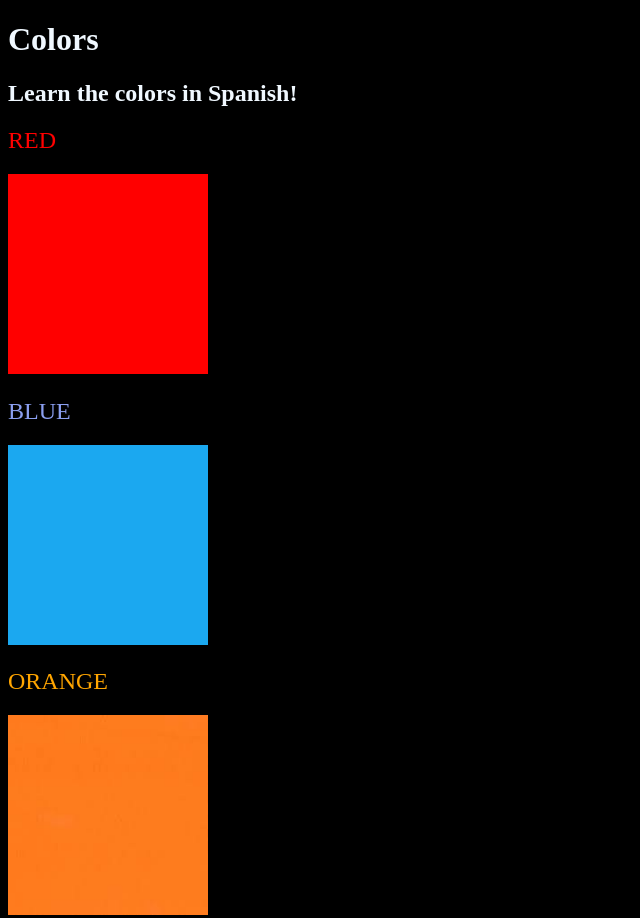
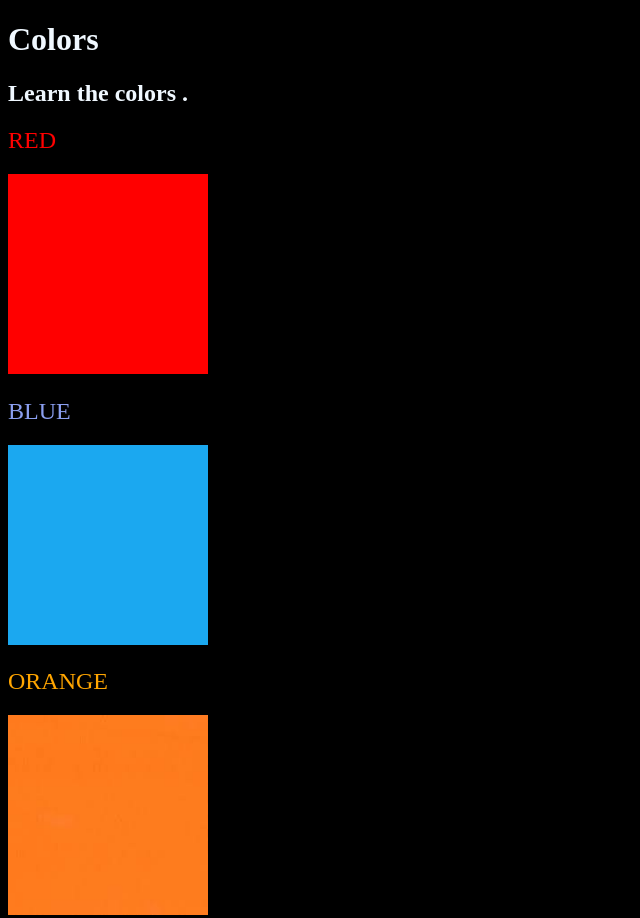
Before and after one commit to Sharad-Banga/cssOne-colorVocab, a plain HTML site: page index.html in a window 1280 px wide. Shown: the top 918 px of the page, without its empty margins (0-640 px from the left). Drawn offline with Linux system fonts and the light colour scheme.

Commit message:
Update index.html

```diff
--- a/index.html
+++ b/index.html
@@ -9,7 +9,7 @@
 
 <body>
   <h1>Colors</h1>
-  <h2>Learn the colors in Spanish!</h2>
+  <h2>Learn the colors .</h2>
   <h2 class="color-title" id="red">RED</h2>
   <img class="color" src="./assets/images/red.png" alt="red" />
 
```
